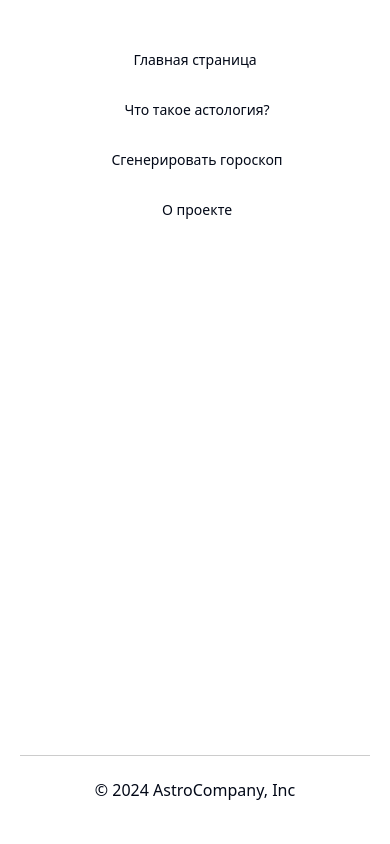
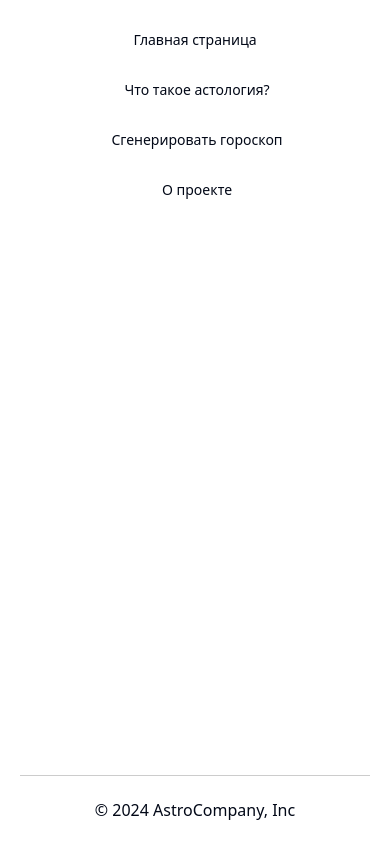
Before and after one commit to Maksim-Jk/Astrology, a React (Vite) app: page /horoscope in a window 390 px wide. Built offline with nearby package versions, Linux system fonts and the light colour scheme.

Commit message:
fix: page container padding

```diff
--- a/src/outlet/MainOutlet/style.module.css
+++ b/src/outlet/MainOutlet/style.module.css
@@ -10,7 +10,7 @@
 
 @media (max-width: 768px) {
   .pageContainer {
-    padding: 20px;
+    padding: 0 20px;
   }
 }
 
```
